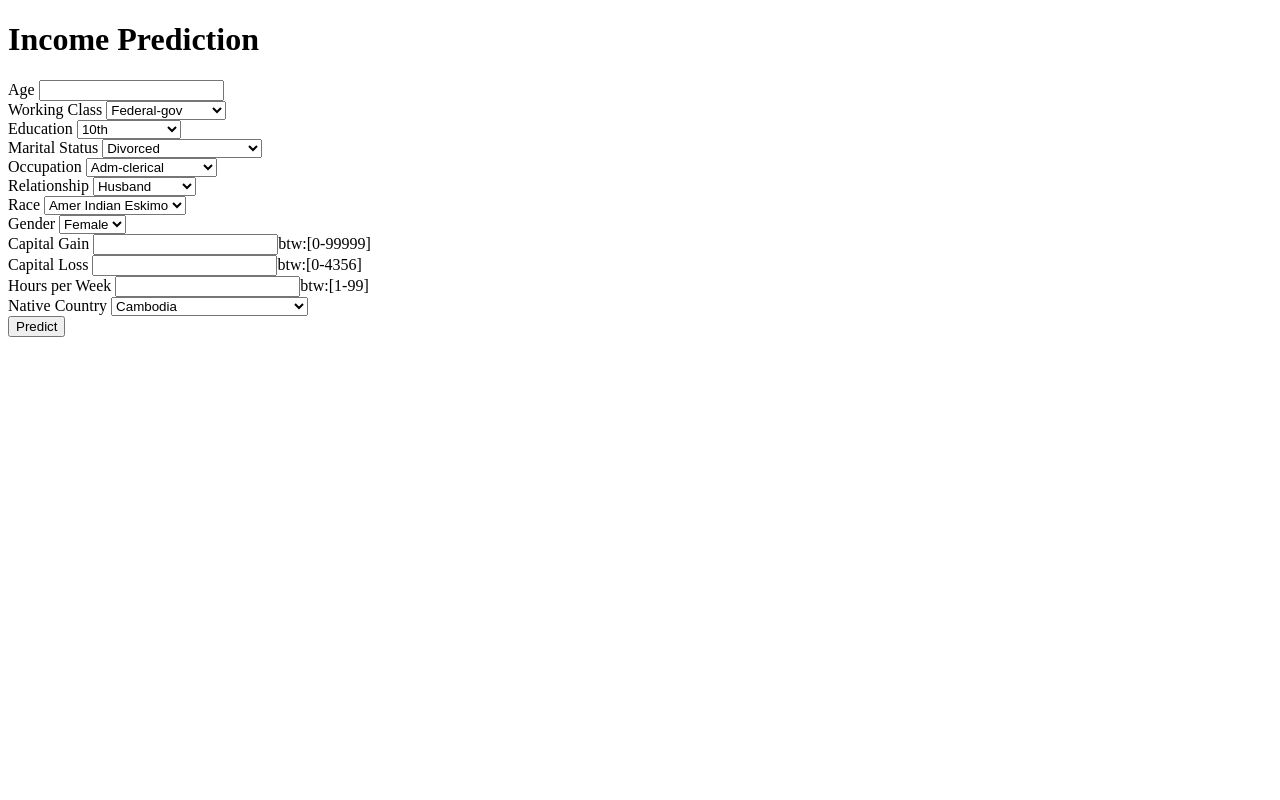
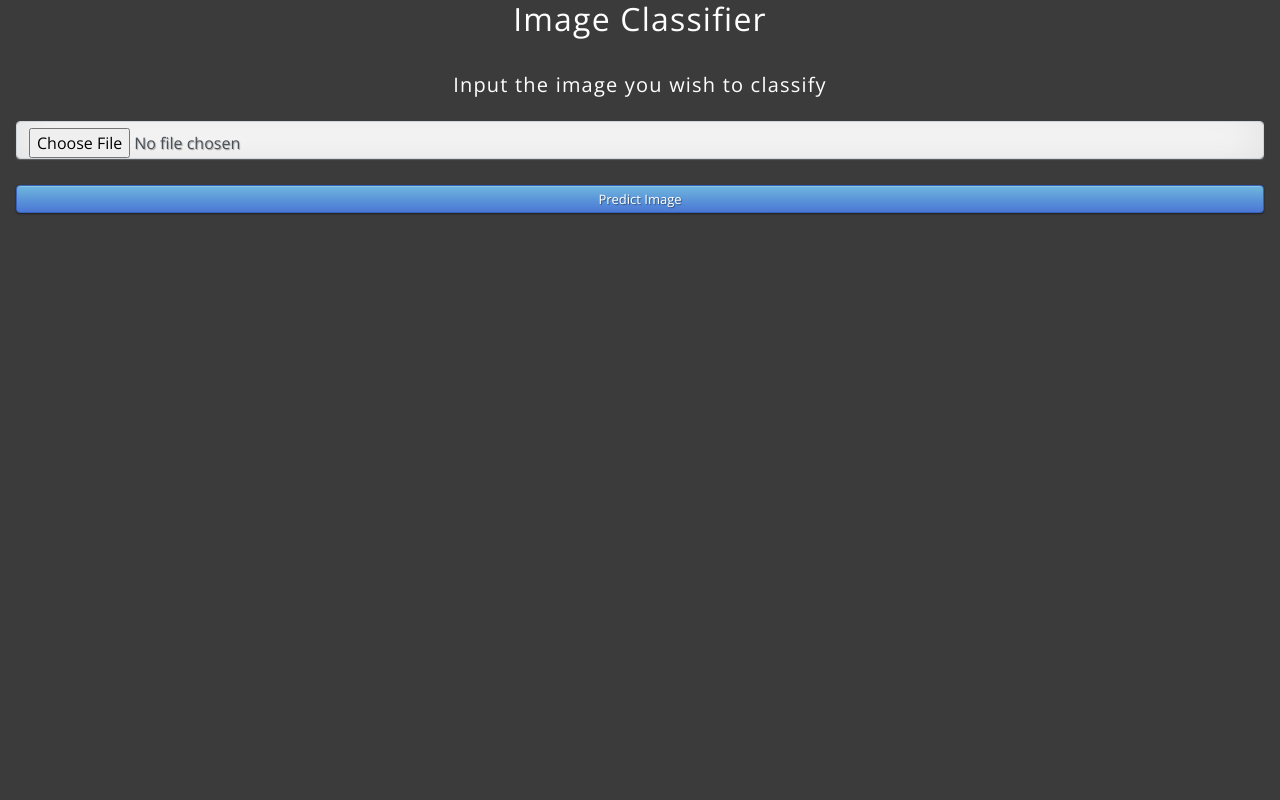
Before and after one commit to Sururrrr/Heroku, a Flask app: page / in a window 1280 px wide. Run offline with Flask 2, Linux system fonts and the light colour scheme; parts of the project's set-up code (start-up, migrations or seed data) failed here and were passed over; some libraries are stand-ins or nearby versions.

Commit message:
ImageClassifier Deployed on Heroku

```diff
--- a/app.py
+++ b/app.py
@@ -1,34 +1,66 @@
-import numpy as np
-import pandas as pd
-from flask import Flask, request, render_template
-from sklearn import preprocessing
-import pickle
 
-app = Flask(__name__)
-model = pickle.load(open('model.pkl', 'rb'))
-cols=['age','workclass','education','marital-status','occupation','relationship','race','gender','capital-gain','capital-loss',
-      'hours-per-week','native-country']
+import os
+from flask import Flask, render_template, request
+from werkzeug.utils import secure_filename
 
-@app.route('/')
+from keras.applications.mobilenet import MobileNet
+from keras.applications.mobilenet import preprocess_input
+from keras.applications.mobilenet import decode_predictions
+from keras.preprocessing.image import load_img, img_to_array
+from keras.models import load_model
+from utils.helper_functions import allowed_file
+
+UPLOAD_FOLDER = 'images'
+saved_model = 'model/model.h5'
+if os.path.exists(saved_model):
+    model = load_model(saved_model)
+else:
+    model = MobileNet()
+    model.save(saved_model)
+
+app = Flask(__name__, template_folder='templates')
+app.config['UPLOAD_FOLDER'] = UPLOAD_FOLDER
+
+@app.route('/', methods=['GET'])
 def home():
     return render_template('index.html')
 
-@app.route('/predict',methods=['POST'])
+@app.route('/predict', methods=['POST'])
 def predict():
-    feature_list = request.form.to_dict()
-    feature_list = list(feature_list.values())
-    feature_list = list(map(int, feature_list))
-    final_features = np.array(feature_list).reshape(1, 12)
+    """The user is provided with an interface where
+    he/she can upload an image. After submission,
+    a deep learning model is used to make a prediction
+    of what the image could be. The result is then sent to
+    the user.
+    """
+    # get file
+    file = request.files['imagefile']
+    filename = secure_filename(file.filename)
 
-    prediction = model.predict(final_features)
-    output = int(prediction[0])
-    if output == 1:
-        text = ">50K"
+    if file is None or file.filename == "":
+        out_message = "No file"
+    elif not allowed_file(file.filename):
+        out_message = "Format not currently supported"
     else:
-        text = "<=50K"
+        # save image in database
+        image_path = os.path.join(app.config['UPLOAD_FOLDER'], filename).replace("\\","/")
+        file.save(image_path)
 
-    return render_template('index.html', prediction_text='Employee Income is {}'.format(text))
+        # load & preprocess image
+        image = load_img(image_path, target_size=(224, 224))
+        image = img_to_array(image)
+        image = image.reshape((1, image.shape[0], image.shape[1], image.shape[2]))
+        image = preprocess_input(image)
+        try:
+            # predict
+            y_pred = model.predict(image)
+            label = decode_predictions(y_pred)
+            label = label[0][0]
+            out_message = "Your image is a %s (%.2f%%)" %(label[1], label[2]*100)
+        except:
+            out_message = "An error occured during prediction"
 
+    return render_template('index.html', out_message=out_message)
 
-if __name__ == "__main__":
+if __name__ == '__main__':
     app.run(debug=True)
--- /dev/null
+++ b/runtime.txt
@@ -0,0 +1 @@
+python-3.8.8
--- /dev/null
+++ b/static/css/style.css
@@ -0,0 +1,58 @@
+@import url(https://fonts.googleapis.com/css?family=Open+Sans);
+.btn { display: inline-block; *display: inline; *zoom: 1; padding: 4px 10px 4px; margin-bottom: 0; font-size: 13px; line-height: 18px; color: #333333; text-align: center;text-shadow: 0 1px 1px rgba(255, 255, 255, 0.75); vertical-align: middle; background-color: #f5f5f5; background-image: -moz-linear-gradient(top, #ffffff, #e6e6e6); background-image: -ms-linear-gradient(top, #ffffff, #e6e6e6); background-image: -webkit-gradient(linear, 0 0, 0 100%, from(#ffffff), to(#e6e6e6)); background-image: -webkit-linear-gradient(top, #ffffff, #e6e6e6); background-image: -o-linear-gradient(top, #ffffff, #e6e6e6); background-image: linear-gradient(top, #ffffff, #e6e6e6); background-repeat: repeat-x; filter: progid:dximagetransform.microsoft.gradient(startColorstr=#ffffff, endColorstr=#e6e6e6, GradientType=0); border-color: #e6e6e6 #e6e6e6 #e6e6e6; border-color: rgba(0, 0, 0, 0.1) rgba(0, 0, 0, 0.1) rgba(0, 0, 0, 0.25); border: 1px solid #e6e6e6; -webkit-border-radius: 4px; -moz-border-radius: 4px; border-radius: 4px; -webkit-box-shadow: inset 0 1px 0 rgba(255, 255, 255, 0.2), 0 1px 2px rgba(0, 0, 0, 0.05); -moz-box-shadow: inset 0 1px 0 rgba(255, 255, 255, 0.2), 0 1px 2px rgba(0, 0, 0, 0.05); box-shadow: inset 0 1px 0 rgba(255, 255, 255, 0.2), 0 1px 2px rgba(0, 0, 0, 0.05); cursor: pointer; *margin-left: .3em; }
+.btn:hover, .btn:active, .btn.active, .btn.disabled, .btn[disabled] { background-color: #e6e6e6; }
+.btn-large { padding: 9px 14px; font-size: 15px; line-height: normal; -webkit-border-radius: 5px; -moz-border-radius: 5px; border-radius: 5px; }
+.btn:hover { color: #333333; text-decoration: none; background-color: #e6e6e6; background-position: 0 -15px; -webkit-transition: background-position 0.1s linear; -moz-transition: background-position 0.1s linear; -ms-transition: background-position 0.1s linear; -o-transition: background-position 0.1s linear; transition: background-position 0.1s linear; }
+.btn-primary, .btn-primary:hover { text-shadow: 0 -1px 0 rgba(0, 0, 0, 0.25); color: #ffffff; }
+.btn-primary.active { color: rgba(255, 255, 255, 0.75); }
+.btn-primary { background-color: #4a77d4; background-image: -moz-linear-gradient(top, #6eb6de, #4a77d4); background-image: -ms-linear-gradient(top, #6eb6de, #4a77d4); background-image: -webkit-gradient(linear, 0 0, 0 100%, from(#6eb6de), to(#4a77d4)); background-image: -webkit-linear-gradient(top, #6eb6de, #4a77d4); background-image: -o-linear-gradient(top, #6eb6de, #4a77d4); background-image: linear-gradient(top, #6eb6de, #4a77d4); background-repeat: repeat-x; filter: progid:dximagetransform.microsoft.gradient(startColorstr=#6eb6de, endColorstr=#4a77d4, GradientType=0);  border: 1px solid #3762bc; text-shadow: 1px 1px 1px rgba(0,0,0,0.4); box-shadow: inset 0 1px 0 rgba(255, 255, 255, 0.2), 0 1px 2px rgba(0, 0, 0, 0.5); }
+.btn-primary:hover, .btn-primary:active, .btn-primary.active, .btn-primary.disabled, .btn-primary[disabled] { filter: none; background-color: #4a77d4; }
+.btn-block { width: 100%; display:block; }
+
+* { -webkit-box-sizing:border-box; -moz-box-sizing:border-box; -ms-box-sizing:border-box; -o-box-sizing:border-box; box-sizing:border-box; }
+
+html { width: 100%; height:100%; overflow:hidden; }
+
+body {
+	width: 100%;
+	height:100%;
+	font-family: 'Open Sans', sans-serif;
+	color: #fff;
+	font-size: 18px;
+	text-align:center;
+	letter-spacing:1.2px;
+	background: #3B3B3B !important;
+	filter: progid:DXImageTransform.Microsoft.gradient( startColorstr='#3E1D6D', endColorstr='#092756',GradientType=1 );
+
+}
+.login {
+	position: absolute;
+	top: 40%;
+	left: 50%;
+	margin: -150px 0 0 -150px;
+	width:400px;
+	height:400px;
+}
+
+.login h1 { color: #fff; text-shadow: 0 0 10px rgba(0,0,0,0.3); letter-spacing:1px; text-align:center; }
+
+input {
+	width: 100%;
+	margin-bottom: 10px;
+	background: rgba(0,0,0,0.3);
+	border: none;
+	outline: none;
+	padding: 10px;
+	font-size: 13px;
+	color: #fff;
+	text-shadow: 1px 1px 1px rgba(0,0,0,0.3);
+	border: 1px solid rgba(0,0,0,0.3);
+	border-radius: 4px;
+	box-shadow: inset 0 -5px 45px rgba(100,100,100,0.2), 0 1px 1px rgba(255,255,255,0.2);
+	-webkit-transition: box-shadow .5s ease;
+	-moz-transition: box-shadow .5s ease;
+	-o-transition: box-shadow .5s ease;
+	-ms-transition: box-shadow .5s ease;
+	transition: box-shadow .5s ease;
+}
+input:focus { box-shadow: inset 0 -5px 45px rgba(100,100,100,0.4), 0 1px 1px rgba(255,255,255,0.2); }
--- a/templates/index.html
+++ b/templates/index.html
@@ -1,167 +1,27 @@
 <!DOCTYPE html>
-<html >
-<!--From https://codepen.io/frytyler/pen/EGdtg-->
+<html>
     <head>
-    <meta charset="UTF-8">
-    <title>ML Deployment using Heroku</title>
+        <title>Image Classifier</title>
+        <link rel="stylesheet" href="https://stackpath.bootstrapcdn.com/bootstrap/4.3.1/css/bootstrap.min.css" integrity="sha384-ggOyR0iXCbMQv3Xipma34MD+dH/1fQ784/j6cY/iJTQUOhcWr7x9JvoRxT2MZw1T" crossorigin="anonymous">
         <link href='https://fonts.googleapis.com/css?family=Pacifico' rel='stylesheet' type='text/css'>
         <link href='https://fonts.googleapis.com/css?family=Arimo' rel='stylesheet' type='text/css'>
         <link href='https://fonts.googleapis.com/css?family=Hind:300' rel='stylesheet' type='text/css'>
         <link href='https://fonts.googleapis.com/css?family=Open+Sans+Condensed:300' rel='stylesheet' type='text/css'>
+        <link rel="stylesheet" href="{{ url_for('static', filename='css/style.css') }}">
     </head>
 
     <body>
-    <div class="prediction">
-        <h1>Income Prediction</h1>
-        <form action="{{ url_for('predict')}}"method="post">
-		<label for="age">Age</label>
-		<input type="text" id="age" name="age" required="required">
+        <h2 class='text-center'>Image Classifier</h2>
         <br>
-    		<label for="workclass">Working Class</label>
-    		<select id="workclass" name="workclass" required="required">
-      			<option value="1">Federal-gov</option>
-      			<option value="2">Local-gov</option>
-      			<option value="3">Never-worked</option>
-      			<option value="4">Private</option>
-      			<option value="5">Self-emp-inc</option>
-      			<option value="6">Self-emp-not-inc</option>
-      			<option value="7">State-gov</option>
-      			<option value="8">Without-pay</option>
-    		</select>
-    		<br>
-		<label for="education">Education</label>
-    		<select id="education" name="education" required="required">
-      			<option value="0">10th</option>
-      			<option value="1">11th</option>
-		      	<option value="2">12th</option>
-		      	<option value="3">1st-4th</option>
-				<option value="4">5th-6th</option>
-      			<option value="5">7th-8th</option>
-      			<option value="6">9th</option>
-      			<option value="7">Assoc-acdm</option>
-      			<option value="8">Assoc-voc</option>
-      			<option value="9">Bachelors</option>
-      			<option value="10">Doctorate</option>
-      			<option value="11">HS-grad</option>
-      			<option value="12">Masters</option>
-      			<option value="13">Preschool</option>
-      			<option value="14">Prof-school</option>
-      			<option value="15">Some-college</option>
-    		</select>
-    		<br>
-    		<label for="marital-status">Marital Status</label>
-    		<select id="marital-status" name="marital-status" required="required">
-      			<option value="0">Divorced</option>
-      			<option value="1">Married-AF-spouse</option>
-      			<option value="2">Married-civ-spouse</option>
-				<option value="3">Married-spouse-absent</option>
-				<option value="4">Never-married'</option>
-				<option value="5">Separated</option>
-				<option value="6">Widowed</option>
-    		</select>
-    		<br>
-		<label for="occupation">Occupation</label>
-    		<select id="occupation" name="occupation" required="required">
-      			<option value="1">Adm-clerical</option>
-      			<option value="2">Armed-Forces</option>
-      			<option value="3">Craft-repair</option>
-      			<option value="4">Exec-managerial</option>
-      			<option value="5">Farming-fishing</option>
-      			<option value="6">Handlers-cleaners</option>
-      			<option value="7">Machine-op-inspct</option>
-      			<option value="8">Other-service</option>
-      			<option value="9">Priv-house-serv</option>
-      			<option value="10">Prof-specialty</option>
-      			<option value="11">Protective-serv</option>
-      			<option value="12">Sales</option>
-      			<option value="13">Tech-support</option>
-      			<option value="14">Transport-moving</option>
-    		</select>
-    		<br>
-    		<label for="relationship">Relationship</label>
-    		<select id="relationship" name="relationship" required="required">
-      			<option value="0">Husband</option>
-      			<option value="1">Not-in-family</option>
-      			<option value="2">Other-relative</option>
-      			<option value="3">Own-child</option>
-      			<option value="4">Unmarried</option>
-      			<option value="5">Wife</option>
-    		</select>
-    		<br>
-    		<label for="race">Race</label>
-    		<select id="race" name="race" required="required">
-      			<option value="0">Amer Indian Eskimo</option>
-      			<option value="1">Asian Pac Islander</option>
-      			<option value="2">Black</option>
-      			<option value="3">Other</option>
-      			<option value="4">White</option>
-    		</select>
-    		<br>
-    		<label for="gender">Gender</label>
-    		<select id="gender" name="gender" required="required">
-      			<option value="0">Female</option>
-      			<option value="1">Male</option>
-    		</select>
-    		<br>
-    		<label for="capital-gain">Capital Gain </label>
-    		<input type="text" id="capital-gain" name="capital-gain" required="required">btw:[0-99999]
-    		<br>
-    		<label for="capital-loss">Capital Loss </label>
-    		<input type="text" id="capital-loss" name="capital-loss" required="required">btw:[0-4356]
-    		<br>
-    		<label for="hours-per-week">Hours per Week </label>
-    		<input type="text" id="hours-per-week" name="hours-per-week" required="required">btw:[1-99]
-    		<br>
-    		<label for="native-country">Native Country</label>
-    		<select id="native-country" name="native-country" required="required">
-      			<option value="1">Cambodia</option>
-      			<option value="2">Canada</option>
-      			<option value="3">China</option>
-      			<option value="4">Columbia</option>
-      			<option value="5">Cuba</option>
-      			<option value="6">Dominican Republic</option>
-      			<option value="7">Ecuador</option>
-      			<option value="8">El Salvadorr</option>
-      			<option value="9">England</option>
-      			<option value="10">France</option>
-      			<option value="11">Germany</option>
-      			<option value="12">Greece</option>
-      			<option value="13">Guatemala</option>
-      			<option value="14">Haiti</option>
-      			<option value="15">Netherlands</option>
-      			<option value="16">Honduras</option>
-      			<option value="17">HongKong</option>
-      			<option value="18">Hungary</option>
-      			<option value="19">India</option>
-      			<option value="20">Iran</option>
-      			<option value="21">Ireland</option>
-      			<option value="22">Italy</option>
-      			<option value="23">Jamaica</option>
-      			<option value="24">Japan</option>
-      			<option value="25">Laos</option>
-      			<option value="26">Mexico</option>
-      			<option value="27">Nicaragua</option>
-      			<option value="28">Outlying-US(Guam-USVI-etc)</option>
-      			<option value="29">Peru</option>
-      			<option value="30">Philippines</option>
-      			<option value="31">Poland</option>
-      			<option value="32">Portugal</option>
-      			<option value="33">Puerto-Rico</option>
-      			<option value="34">Scotland</option>
-      			<option value="35">South</option>
-      			<option value="36">Taiwan</option>
-      			<option value="37">Thailand</option>
-      			<option value="38">Trinadad&Tobago</option>
-      			<option value="39">United States</option>
-      			<option value="40">Vietnam</option>
-      			<option value="41">Yugoslavia</option>
-    		</select>
-    		<br>
-        	<button type="submit" class="btn btn-primary btn-block btn-large">Predict</button>
+        <h5 class="text-center">Input the image you wish to classify</h5>
+
+        <form class="p-3 text-center" action="{{ url_for('predict') }}" method="post" enctype="multipart/form-data">
+            <input class="form-control" type="file" name="imagefile">
+            <input class="btn btn-primary mt-3" type="submit" value="Predict Image">
         </form>
 
-       <br>
-       <b>{{ prediction_text }}</b>
-    </div>
+        {% if out_message %}
+            <p class="text-center"> {{out_message}}</p>
+        {% endif %}
     </body>
 </html>
```
Also changed, not shown: requirements.txt (+5 -10 lines), utils/helper_functions.py (added, +7 -0 lines), README.md (deleted), adult.csv (deleted), images/5231.jpg (added), images/ball_01.jpg (added), images/cellphone_01.jpg (added), images/desktop_01.jpg (added), images/dog_01.jpg (added), images/shoe_01.jpg (added), 6 other files. Lines whose indentation alone changed are shown as unchanged.
